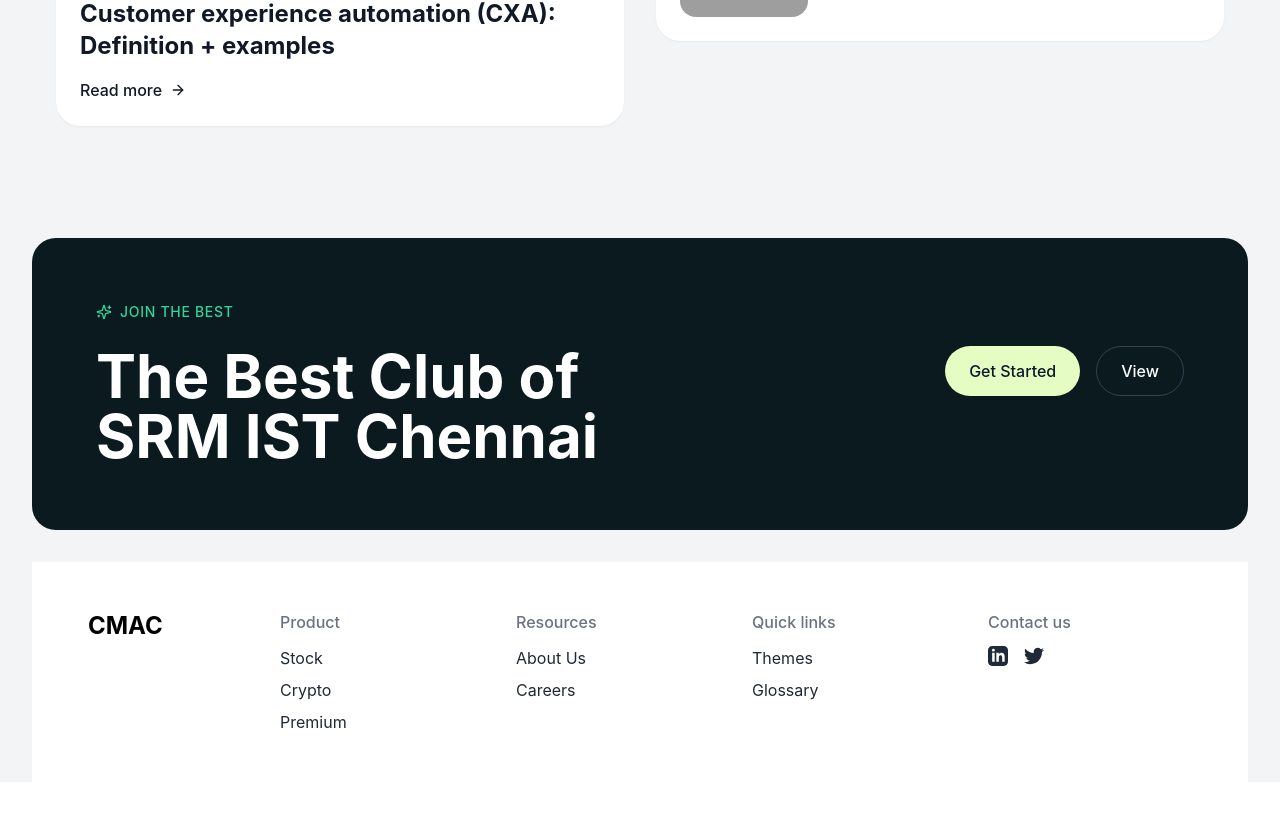
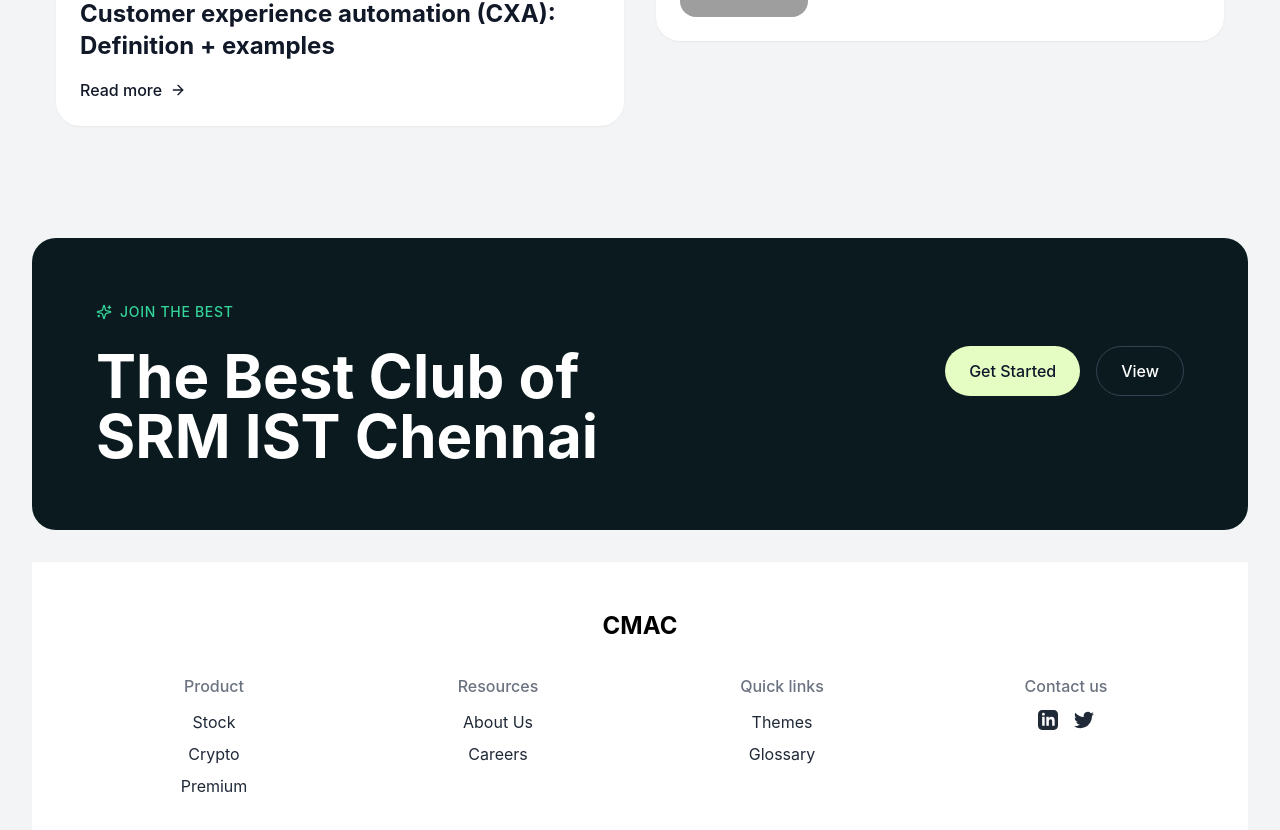
Before and after one commit to Sai-404/cmac-website, a React (Vite) app in the folder client/: page / in a window 1280 px wide. Shown: the part 4084-4914 px from the top of the page. Before the commit the page ends 4866 px from the top, so only its background shows below. Built offline with nearby package versions, Linux system fonts and the light colour scheme; grey boxes are pictures that could not be loaded.

Commit message:
Align footer content for consistent layout

```diff
--- a/client/src/Components/Footer.jsx
+++ b/client/src/Components/Footer.jsx
@@ -4,19 +4,19 @@ const Footer = () => {
   return (
     <footer className="w-full bg-white py-12">
       <div className="max-w-6xl mx-auto px-6">
-        <div className="flex flex-col lg:flex-row justify-center items-start space-y-8 lg:space-y-0">
+        <div className="flex flex-col items-center space-y-8">
           {/* Logo */}
-          <div className="w-full lg:w-48 text-center lg:text-left">
+          <div className="text-center">
             <a href="/" className="text-black text-2xl font-bold">
               CMAC
             </a>
           </div>
 
           {/* Navigation Sections */}
-          <div className="flex-1">
+          <div className="w-full">
             <div className="grid grid-cols-1 sm:grid-cols-2 lg:grid-cols-4 gap-8">
               {/* Product Section */}
-              <div className="space-y-3 text-center lg:text-left">
+              <div className="space-y-3 text-center">
                 <h3 className="text-gray-500 font-medium">Product</h3>
                 <ul className="space-y-2">
                   <li><a href="#" className="text-gray-800 hover:text-gray-600">Stock</a></li>
@@ -26,7 +26,7 @@ const Footer = () => {
               </div>
 
               {/* Resources Section */}
-              <div className="space-y-3 text-center lg:text-left">
+              <div className="space-y-3 text-center">
                 <h3 className="text-gray-500 font-medium">Resources</h3>
                 <ul className="space-y-2">
                   <li><a href="#" className="text-gray-800 hover:text-gray-600">About Us</a></li>
@@ -35,7 +35,7 @@ const Footer = () => {
               </div>
 
               {/* Quick links Section */}
-              <div className="space-y-3 text-center lg:text-left">
+              <div className="space-y-3 text-center">
                 <h3 className="text-gray-500 font-medium">Quick links</h3>
                 <ul className="space-y-2">
                   <li><a href="#" className="text-gray-800 hover:text-gray-600">Themes</a></li>
@@ -44,9 +44,9 @@ const Footer = () => {
               </div>
 
               {/* Contact Section */}
-              <div className="space-y-3 text-center lg:text-left">
+              <div className="space-y-3 text-center">
                 <h3 className="text-gray-500 font-medium">Contact us</h3>
-                <div className="flex justify-center lg:justify-start gap-4">
+                <div className="flex justify-center gap-4">
                   <a href="#" className="text-gray-800 hover:text-gray-600">
                     <svg className="w-5 h-5" fill="currentColor" viewBox="0 0 24 24">
                       <path d="M19 0h-14c-2.761 0-5 2.239-5 5v14c0 2.761 2.239 5 5 5h14c2.762 0 5-2.239 5-5v-14c0-2.761-2.238-5-5-5zm-11 19h-3v-11h3v11zm-1.5-12.268c-.966 0-1.75-.79-1.75-1.764s.784-1.764 1.75-1.764 1.75.79 1.75 1.764-.783 1.764-1.75 1.764zm13.5 12.268h-3v-5.604c0-3.368-4-3.113-4 0v5.604h-3v-11h3v1.765c1.396-2.586 7-2.777 7 2.476v6.759z"/>
```
